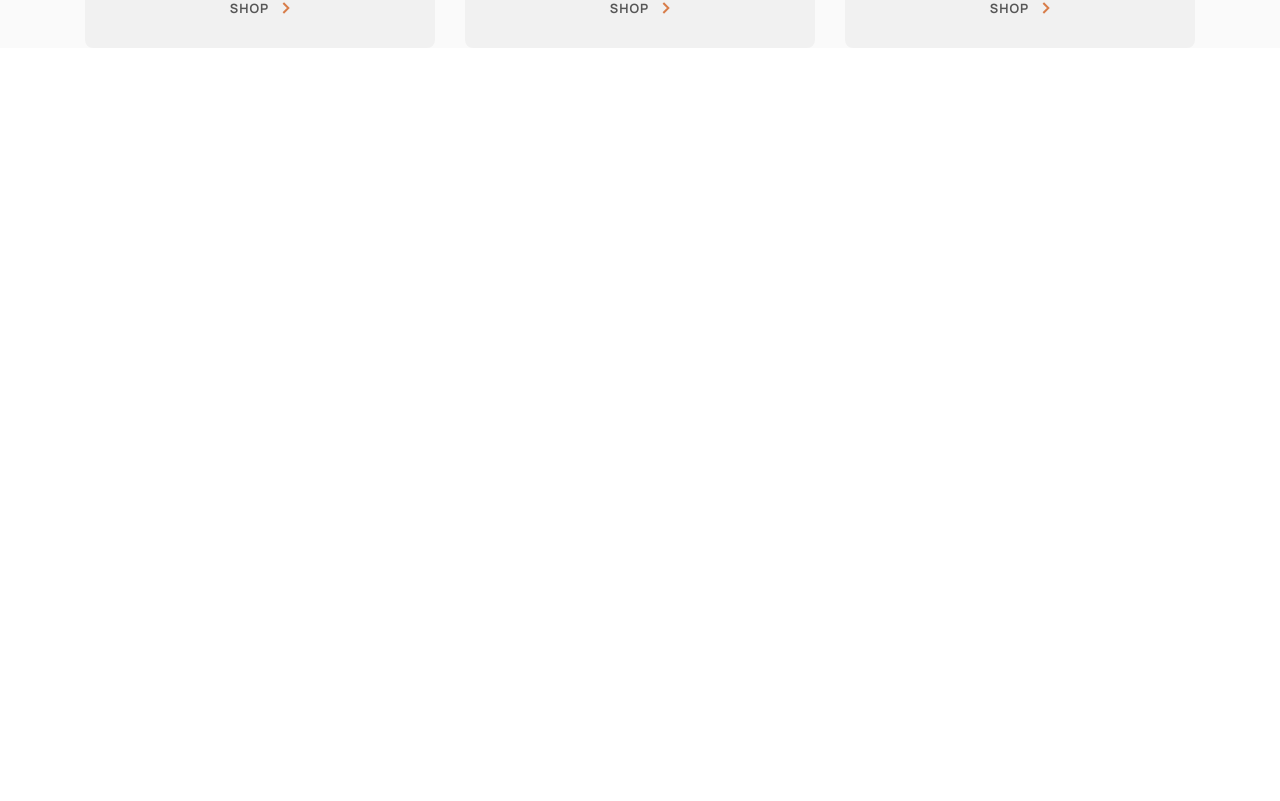
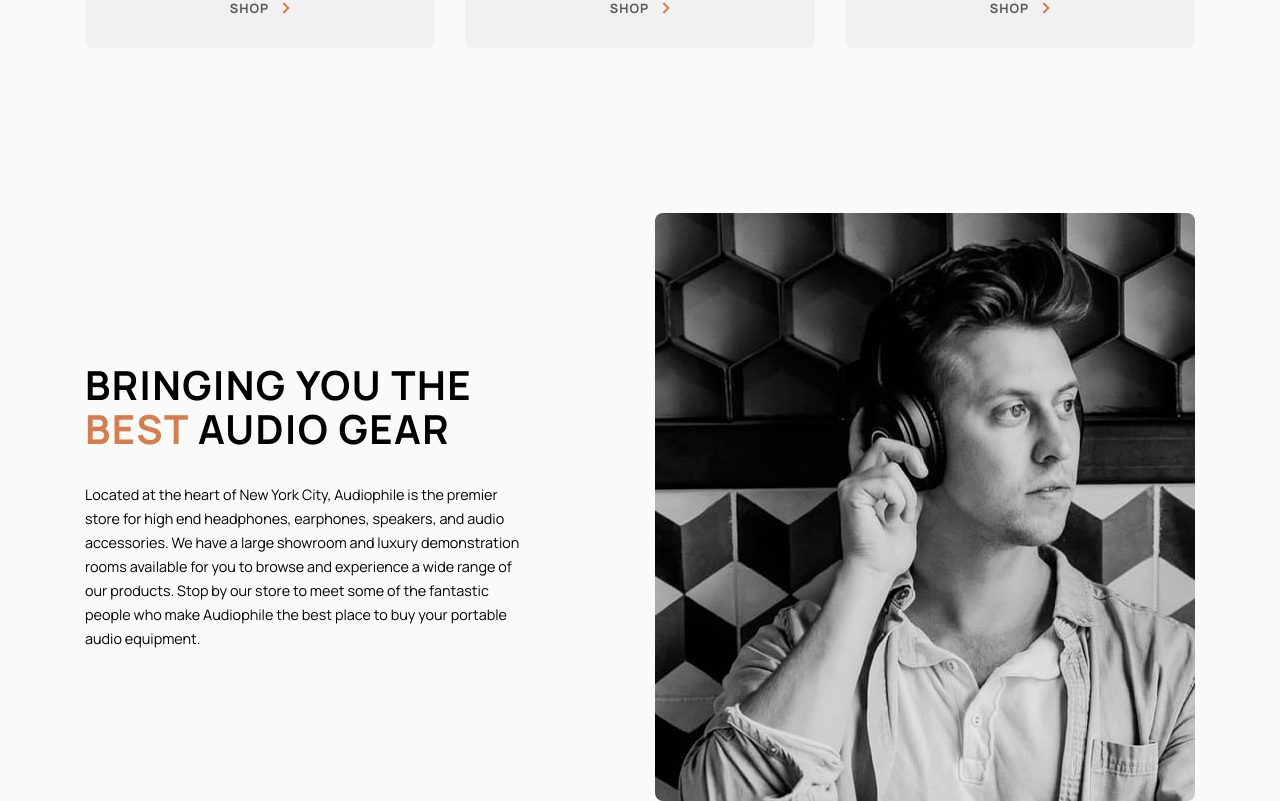
Before and after one commit to eduardsdn/audiophile-ecommerce, a React (Create React App) app: page / in a window 1280 px wide. Shown: the part 380-1181 px from the top of the page. Before the commit the page ends 800 px from the top, so only its background shows below. Built offline with nearby package versions, Linux system fonts and the light colour scheme.

Commit message:
CompanyDescription component layed out

```diff
--- /dev/null
+++ b/src/components/CompanyDescription.jsx
@@ -0,0 +1,33 @@
+import CompanyDescriptionCSS from "../styles/companyDescrition.module.css";
+import descriptionImg from "../assets/shared/desktop/image-best-gear.jpg";
+
+export default function CompanyDescription() {
+  return (
+    <div className={CompanyDescriptionCSS.container}>
+      <div className={CompanyDescriptionCSS.companyDescription}>
+        <div className={CompanyDescriptionCSS.textContent}>
+          <h1 className={CompanyDescriptionCSS.textContentTitle}>
+            Bringing you the{" "}
+            <span className={CompanyDescriptionCSS.textContentTitleHighlight}>
+              best
+            </span>{" "}
+            audio gear
+          </h1>
+          <p className={CompanyDescriptionCSS.textContentText}>
+            Located at the heart of New York City, Audiophile is the premier
+            store for high end headphones, earphones, speakers, and audio
+            accessories. We have a large showroom and luxury demonstration rooms
+            available for you to browse and experience a wide range of our
+            products. Stop by our store to meet some of the fantastic people who
+            make Audiophile the best place to buy your portable audio equipment.
+          </p>
+        </div>
+        <img
+          src={descriptionImg}
+          className={CompanyDescriptionCSS.descriptionImg}
+          alt=""
+        />
+      </div>
+    </div>
+  );
+}
--- a/src/pages/Home.jsx
+++ b/src/pages/Home.jsx
@@ -1,6 +1,7 @@
 import HomeCSS from "../styles/home.module.css";
 import imageHero from "../assets/home/desktop/image-hero.jpg";
 import Categories from "../components/Categories";
+import CompanyDescription from "../components/CompanyDescription";
 
 export default function Home() {
   return (
@@ -19,6 +20,7 @@ export default function Home() {
           <img src={imageHero} className={HomeCSS.heroImg} alt="" />
         </div> */}
         <Categories></Categories>
+        <CompanyDescription></CompanyDescription>
       </div>
     </div>
   );
--- /dev/null
+++ b/src/styles/companyDescrition.module.css
@@ -0,0 +1,47 @@
+@import url("colors.css");
+
+.container {
+  max-width: 1110px;
+  margin: 0 auto;
+}
+
+.companyDescription {
+  margin-top: 165px;
+  display: flex;
+  justify-content: space-between;
+  align-items: center;
+}
+
+.textContent {
+  max-width: 445px;
+  display: flex;
+  flex-direction: column;
+  gap: 32px;
+}
+
+.textContentTitle {
+  color: var(--black);
+  font-size: 2.5rem;
+  font-style: normal;
+  font-weight: 700;
+  line-height: 110%;
+  letter-spacing: 1.429px;
+  text-transform: uppercase;
+}
+
+.textContentTitleHighlight {
+  color: var(--darkOrange);
+}
+
+.textContentText {
+  color: var(--black);
+  font-size: 0.9rem;
+  font-style: normal;
+  font-weight: 500;
+  line-height: 166.6%;
+}
+
+.descriptionImg {
+  /* width: 400px; */
+  border-radius: 8px;
+}
```
